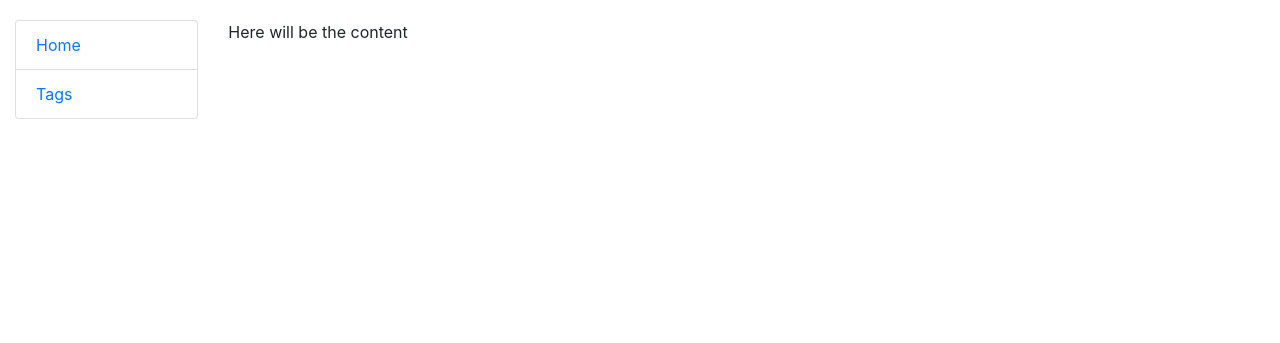
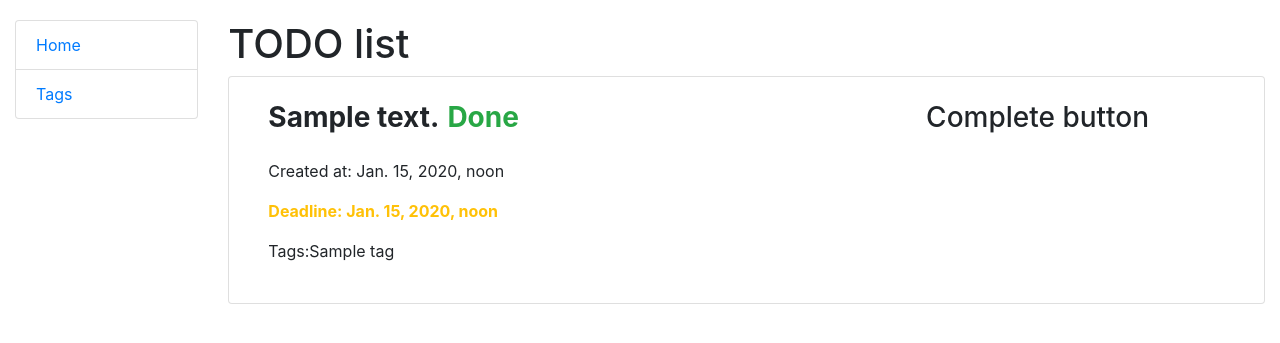
Before and after one commit to vladislav-tsybuliak1/Todo-list, a Django app: page / in a window 1280 px wide. Shown: the top 343 px of the page. Run offline with Django 5.2, Linux system fonts and the light colour scheme; tables that the repository leaves empty hold one stand-in row (values such as "Sample post").

Commit message:
Alter tags field for task making it not required, edit index.html"

```diff
--- a/task/models.py
+++ b/task/models.py
@@ -9,6 +9,8 @@ class Task(models.Model):
     tags = models.ManyToManyField(
         to="Tag",
         related_name="tasks",
+        null=True,
+        blank=True,
     )
 
     def __str__(self) -> str:
--- a/task/views.py
+++ b/task/views.py
@@ -1,6 +1,12 @@
 from django.http import HttpRequest, HttpResponse
 from django.shortcuts import render
 
+from task.models import Task
+
 
 def index(request: HttpRequest) -> HttpResponse:
-    return render(request, "task/index.html")
+    tasks = Task.objects.all()
+    context = {
+        "tasks": tasks
+    }
+    return render(request, "task/index.html", context=context)
--- a/templates/task/index.html
+++ b/templates/task/index.html
@@ -1,5 +1,62 @@
 {% extends "base.html" %}
 
 {% block content %}
-  Here will be the content
+  <h1>TODO list</h1>
+  {% if tasks %}
+    {% for task in tasks %}
+      <div class="pb-2">
+        <div class="card p-4">
+
+          <div class="container">
+            <div class="row h3">
+              <div class="col-8 d-flex font-weight-bold">
+                <p class="mr-1">
+                  {{ task }}
+                </p>
+                {% if task.is_completed %}
+                  <p class="ml-1 text-success">
+                    Done
+                  </p>
+                {% else %}
+                  <p class="ml-1 text-danger">
+                    Not done
+                  </p>
+                {% endif %}
+
+              </div>
+              <div class="col-4">
+                Complete button
+              </div>
+            </div>
+
+          </div>
+
+          <div class="container">
+            <p>
+              Created at: {{ task.created_at }}
+            </p>
+            {% if task.deadline_at %}
+              <p class="text-warning font-weight-bold">
+                Deadline: {{ task.deadline_at }}
+              </p>
+            {% endif %}
+          </div>
+
+          <div class="container">
+            <div class="d-flex">
+              <p>Tags: </p>
+              {% for tag in task.tags.all %}
+                {{ tag }}
+              {% empty %}
+                <p>No tags</p>
+              {% endfor %}
+            </div>
+          </div>
+
+        </div>
+      </div>
+    {% endfor %}
+  {% else %}
+    No tasks yet. Create a new one.
+  {% endif %}
 {% endblock %}
```
Also changed, not shown: task/migrations/0003_alter_task_tags.py (added), task/migrations/0004_alter_task_tags.py (added).
